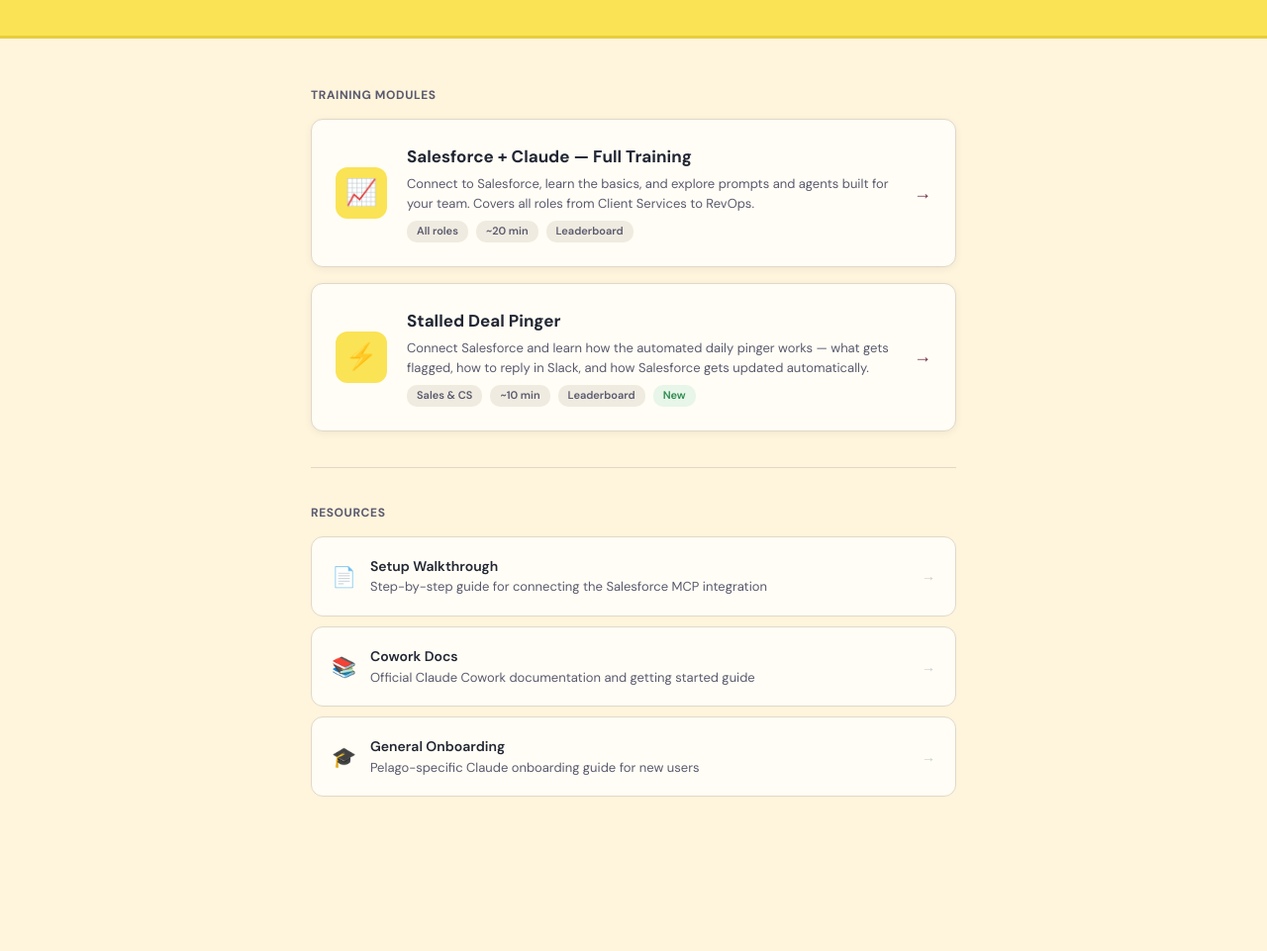
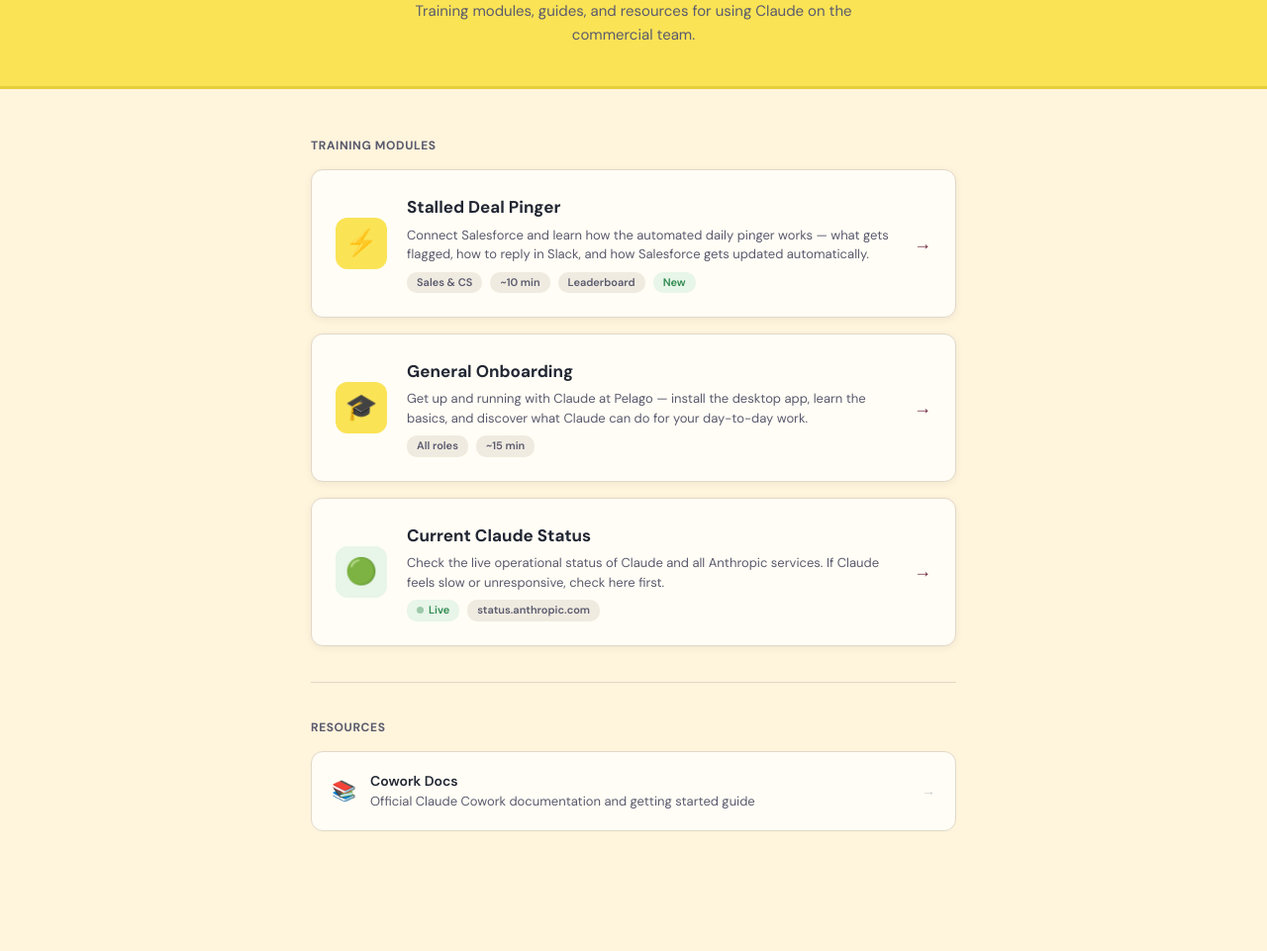
Before and after one commit to christinalrizzo/claude-training, a plain HTML site: page index.html in a window 1280 px wide. Shown: the part 198-1159 px from the top of the page at 99% size. Drawn offline with Linux system fonts and the light colour scheme.

Commit message:
Add files via upload

```diff
--- a/index.html
+++ b/index.html
@@ -3,7 +3,7 @@
 <head>
 <meta charset="UTF-8">
 <meta name="viewport" content="width=device-width, initial-scale=1.0">
-<title>Salesforce + Claude — Pelago Health</title>
+<title>Claude Commercial Team Training Center — Pelago Health</title>
 <link href="https://fonts.googleapis.com/css2?family=DM+Sans:ital,opsz,wght@0,9..40,300;0,9..40,400;0,9..40,500;0,9..40,600;0,9..40,700;1,9..40,400&display=swap" rel="stylesheet">
 <style>
 :root {
@@ -29,7 +29,7 @@
   border-bottom: 3px solid #e6cf3a;
 }
 .banner .subtitle { font-size: 14px; font-weight: 500; color: var(--accent); letter-spacing: 0.5px; text-transform: uppercase; margin-bottom: 8px; }
-.banner h1 { font-size: 36px; font-weight: 700; margin-bottom: 10px; }
+.banner h1 { font-size: 34px; font-weight: 700; margin-bottom: 10px; }
 .banner p { color: var(--text-light); max-width: 520px; margin: 0 auto; font-size: 15px; }
 
 main { max-width: 700px; margin: 48px auto; padding: 0 24px 80px; }
@@ -50,15 +50,28 @@
   width: 52px; height: 52px; border-radius: 12px; background: var(--pelago-yellow);
   display: flex; align-items: center; justify-content: center; font-size: 26px; flex-shrink: 0;
 }
+.module-icon.status-icon { background: var(--success-bg); }
 .module-info { flex: 1; }
 .module-info h3 { font-size: 17px; font-weight: 700; margin-bottom: 4px; }
 .module-info p { font-size: 13px; color: var(--text-light); line-height: 1.5; }
-.module-meta { display: flex; gap: 8px; margin-top: 8px; flex-wrap: wrap; }
+.module-meta { display: flex; gap: 8px; margin-top: 8px; flex-wrap: wrap; align-items: center; }
 .module-tag {
   font-size: 11px; font-weight: 600; padding: 2px 10px; border-radius: 10px;
   background: #f0ebe0; color: var(--text-light);
 }
 .module-tag.new { background: var(--success-bg); color: var(--success); }
+.module-tag.live {
+  background: var(--success-bg); color: var(--success);
+  display: flex; align-items: center; gap: 5px;
+}
+.live-dot {
+  width: 7px; height: 7px; border-radius: 50%; background: var(--success);
+  animation: pulse 2s infinite;
+}
+@keyframes pulse {
+  0%, 100% { opacity: 1; }
+  50% { opacity: 0.4; }
+}
 .module-arrow { font-size: 18px; color: var(--accent); flex-shrink: 0; }
 
 .divider { border: none; border-top: 1px solid var(--border); margin: 36px 0; }
@@ -83,28 +96,14 @@
 <body>
 
 <div class="banner">
-  <div class="subtitle">Commercial Team</div>
-  <h1>Salesforce + Claude</h1>
-  <p>Your hub for training modules, guides, and resources for the Claude + Salesforce integration at Pelago Health.</p>
+  <div class="subtitle">Pelago Health</div>
+  <h1>Claude Commercial Team<br>Training Center</h1>
+  <p>Training modules, guides, and resources for using Claude on the commercial team.</p>
 </div>
 
 <main>
 
   <div class="section-label">Training Modules</div>
-
-  <a href="sfdc-training.html" class="module-card">
-    <div class="module-icon">&#128200;</div>
-    <div class="module-info">
-      <h3>Salesforce + Claude — Full Training</h3>
-      <p>Connect to Salesforce, learn the basics, and explore prompts and agents built for your team. Covers all roles from Client Services to RevOps.</p>
-      <div class="module-meta">
-        <span class="module-tag">All roles</span>
-        <span class="module-tag">~20 min</span>
-        <span class="module-tag">Leaderboard</span>
-      </div>
-    </div>
-    <div class="module-arrow">&#8594;</div>
-  </a>
 
   <a href="Stalled-Deal-Pinger-Training.html" class="module-card">
     <div class="module-icon">&#9889;</div>
@@ -121,18 +120,35 @@
     <div class="module-arrow">&#8594;</div>
   </a>
 
+  <a href="https://christinalrizzo.github.io/cowork-onboarding/" target="_blank" class="module-card">
+    <div class="module-icon">&#127891;</div>
+    <div class="module-info">
+      <h3>General Onboarding</h3>
+      <p>Get up and running with Claude at Pelago — install the desktop app, learn the basics, and discover what Claude can do for your day-to-day work.</p>
+      <div class="module-meta">
+        <span class="module-tag">All roles</span>
+        <span class="module-tag">~15 min</span>
+      </div>
+    </div>
+    <div class="module-arrow">&#8594;</div>
+  </a>
+
+  <a href="https://status.anthropic.com" target="_blank" class="module-card">
+    <div class="module-icon status-icon">&#128994;</div>
+    <div class="module-info">
+      <h3>Current Claude Status</h3>
+      <p>Check the live operational status of Claude and all Anthropic services. If Claude feels slow or unresponsive, check here first.</p>
+      <div class="module-meta">
+        <span class="module-tag live"><span class="live-dot"></span>Live</span>
+        <span class="module-tag">status.anthropic.com</span>
+      </div>
+    </div>
+    <div class="module-arrow">&#8594;</div>
+  </a>
+
   <hr class="divider">
 
   <div class="section-label">Resources</div>
-
-  <a href="Salesforce-MCP-Setup-Walkthrough.html" class="resource-card">
-    <span class="resource-icon">&#128196;</span>
-    <div class="resource-info">
-      <h4>Setup Walkthrough</h4>
-      <p>Step-by-step guide for connecting the Salesforce MCP integration</p>
-    </div>
-    <span class="resource-arrow">&#8594;</span>
-  </a>
 
   <a href="https://support.claude.com/en/articles/13345190-get-started-with-cowork" target="_blank" class="resource-card">
     <span class="resource-icon">&#128218;</span>
@@ -143,19 +159,10 @@
     <span class="resource-arrow">&#8594;</span>
   </a>
 
-  <a href="https://christinalrizzo.github.io/cowork-onboarding/" target="_blank" class="resource-card">
-    <span class="resource-icon">&#127891;</span>
-    <div class="resource-info">
-      <h4>General Onboarding</h4>
-      <p>Pelago-specific Claude onboarding guide for new users</p>
-    </div>
-    <span class="resource-arrow">&#8594;</span>
-  </a>
-
 </main>
 
 <footer>
-  Pelago Health &mdash; Salesforce + Claude &bull;
+  Pelago Health &mdash; Claude Commercial Team Training Center &bull;
   Questions? Reach out to <a href="mailto:christina.rizzo@pelagohealth.com">Christina</a>
 </footer>
 
```
